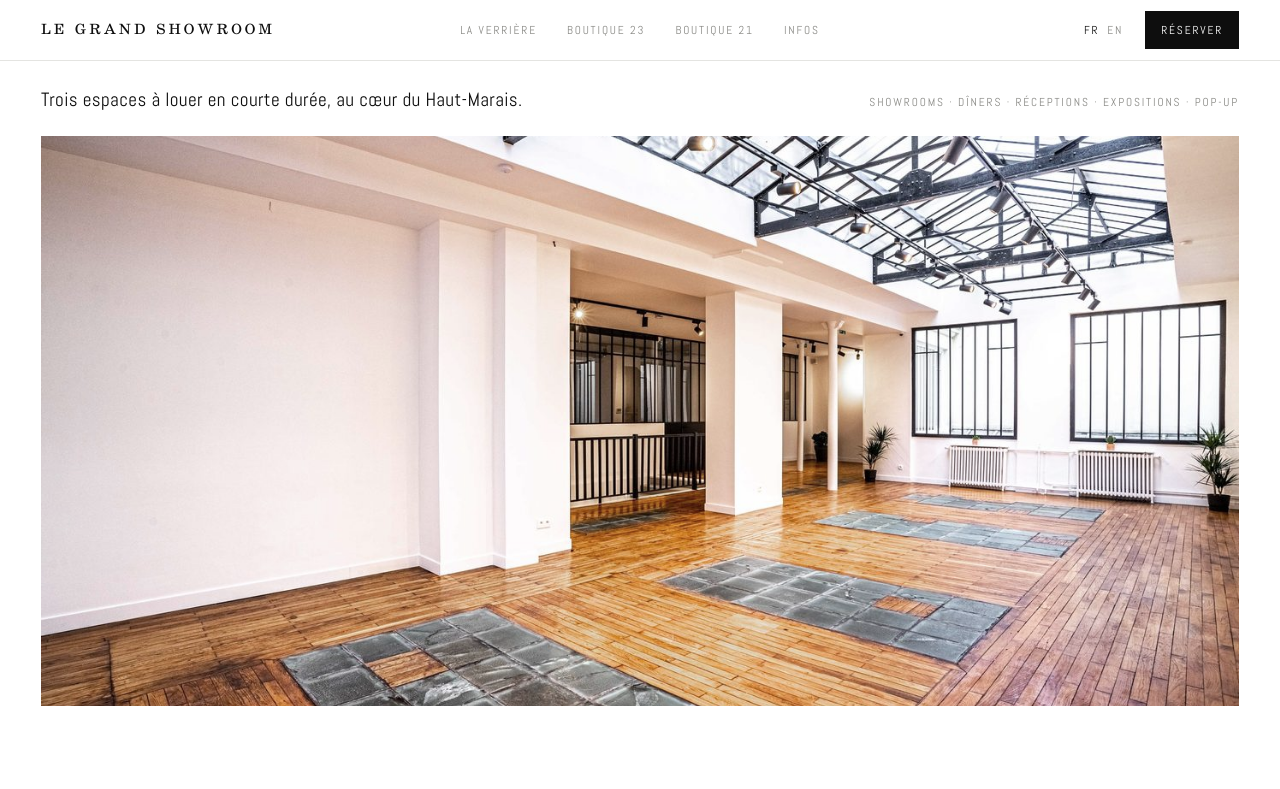
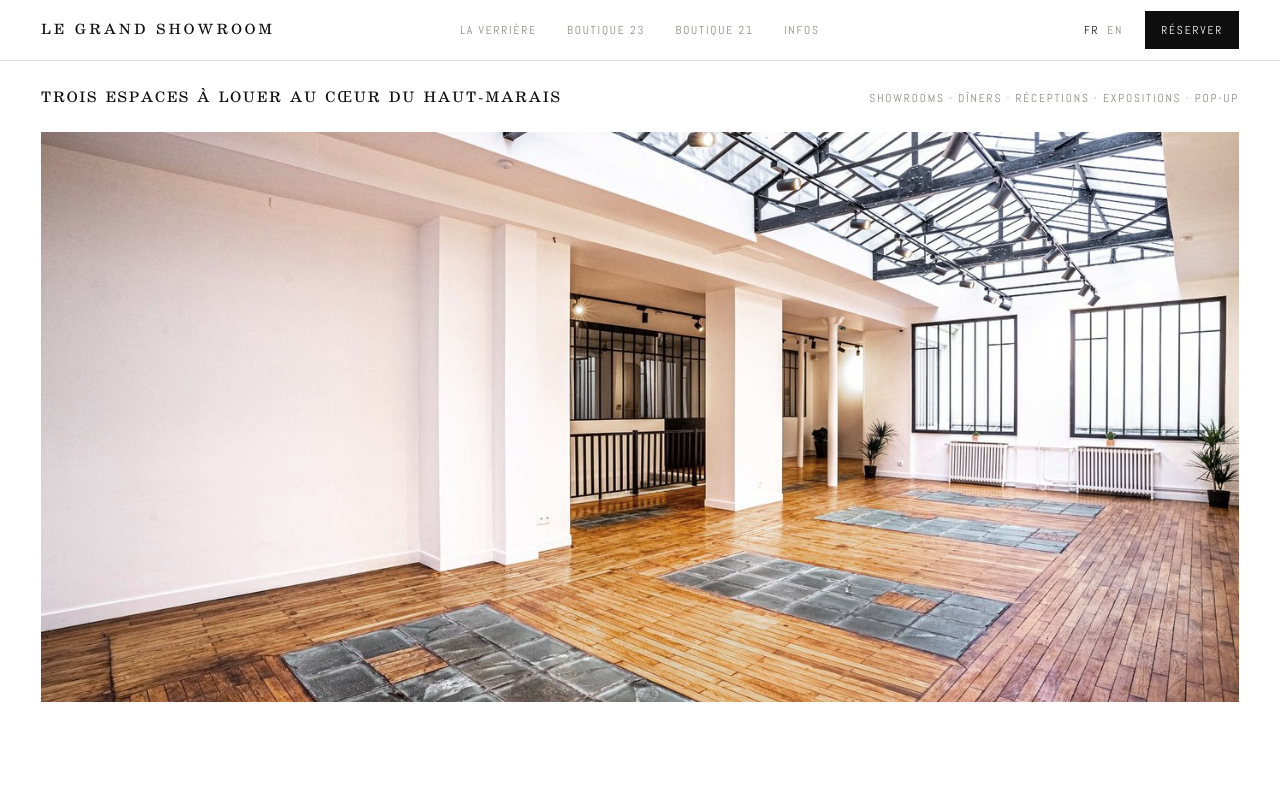
Before and after one commit to kiruanoam/le-grand-showroom, a plain HTML site: page index.html in a window 1280 px wide. Shown: the top 789 px of the page. Drawn offline with Linux system fonts and the light colour scheme.

Commit message:
Accueil : ligne de présentation en SchoolBook
Co-Authored-By: Claude Fable 5.2 <noreply@anthropic.com>
Claude-Session: https://claude.ai/code/session_0127QqiJdAXfCux3uyWnHVPP

```diff
--- a/index.html
+++ b/index.html
@@ -74,7 +74,7 @@ header.top{position:sticky;top:env(safe-area-inset-top,0px);z-index:50;backgroun
 /* home */
 .hero{padding-top:clamp(18px,2vw,28px)}
 .what{display:flex;justify-content:space-between;align-items:baseline;gap:24px;padding-bottom:clamp(16px,1.8vw,24px)}
-.what p{margin:0;font-size:clamp(17px,1.5vw,21px);letter-spacing:.02em;line-height:1.35}
+.what p{margin:0;font:400 clamp(14px,1.2vw,17px)/1.45 "SchoolBook GS",Georgia,serif;letter-spacing:.12em;text-transform:uppercase}
 .what .caps{text-align:right;white-space:nowrap}
 .hero .frame{overflow:hidden;aspect-ratio:2.1/1;background:var(--fill)}
 .hero .frame img{width:100%;height:100%;object-fit:cover}
@@ -93,7 +93,8 @@ header.top{position:sticky;top:env(safe-area-inset-top,0px);z-index:50;backgroun
 .home-meta{display:grid;grid-template-columns:repeat(4,minmax(0,1fr));border-top:1px solid var(--hair);margin-top:clamp(56px,8vw,112px)}
 .home-meta div{padding:18px 16px 0 0}
 .home-meta .v{font-size:20px;letter-spacing:.04em;margin-top:2px}
-@media (max-width:820px){.what{flex-direction:column;gap:8px}.what .caps{text-align:left;white-space:normal}.hero .frame{aspect-ratio:4/5}.statement{grid-template-columns:1fr;gap:24px}.tiles{grid-template-columns:1fr}.tile .img{aspect-ratio:4/3}.home-meta{grid-template-columns:1fr 1fr}.home-meta div:nth-child(n+3){margin-top:18px;border-top:1px solid var(--hair)}}
+@media (max-width:1100px){.what{flex-direction:column;gap:8px}.what .caps{text-align:left;white-space:normal}}
+@media (max-width:820px){.hero .frame{aspect-ratio:4/5}.statement{grid-template-columns:1fr;gap:24px}.tiles{grid-template-columns:1fr}.tile .img{aspect-ratio:4/3}.home-meta{grid-template-columns:1fr 1fr}.home-meta div:nth-child(n+3){margin-top:18px;border-top:1px solid var(--hair)}}
 
 /* place page */
 .place{display:grid;grid-template-columns:minmax(0,1.55fr) minmax(0,1fr);gap:0}
@@ -341,7 +342,7 @@ label.flex + label.flex{margin-top:-6px}
   <section class="view" data-view="home">
     <div class="wrap hero">
       <div class="what">
-        <p><span lang="fr">Trois espaces à louer en courte durée, au cœur du Haut-Marais.</span><span lang="en">Three spaces for short-term rental, in the heart of the Haut-Marais.</span></p>
+        <p><span lang="fr">Trois espaces à louer au cœur du Haut-Marais</span><span lang="en">Three spaces to rent in the heart of the Haut-Marais</span></p>
         <div class="caps muted"><span lang="fr">Showrooms · Dîners · Réceptions · Expositions · Pop-up</span><span lang="en">Showrooms · Dinners · Receptions · Exhibitions · Pop-ups</span></div>
       </div>
       <div class="frame"><img class="photo" src="img/sr-verriere-2-m.jpg" srcset="img/sr-verriere-2-s.jpg 720w, img/sr-verriere-2-m.jpg 1400w, img/sr-verriere-2.jpg 3200w" sizes="calc(100vw - 64px)" width="3200" height="2133" alt="La grande salle sous verrière" fetchpriority="high" decoding="async"></div>
```
